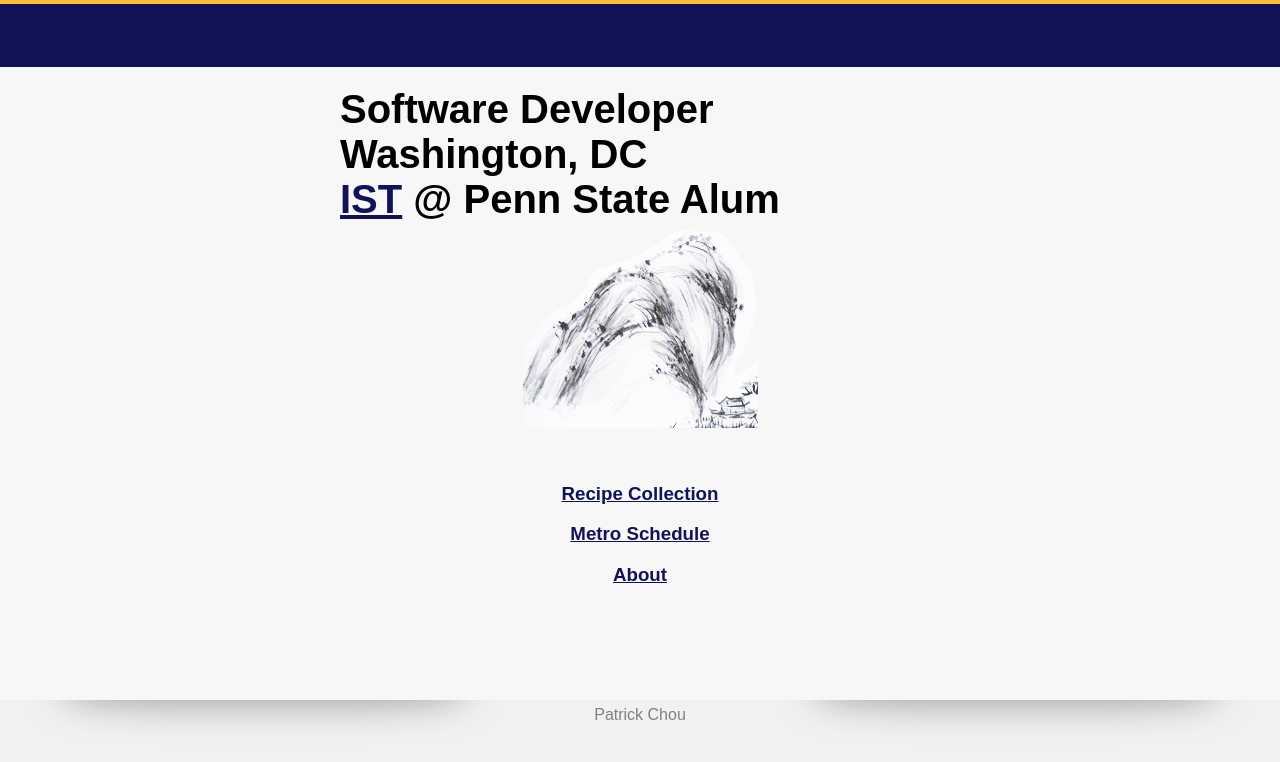
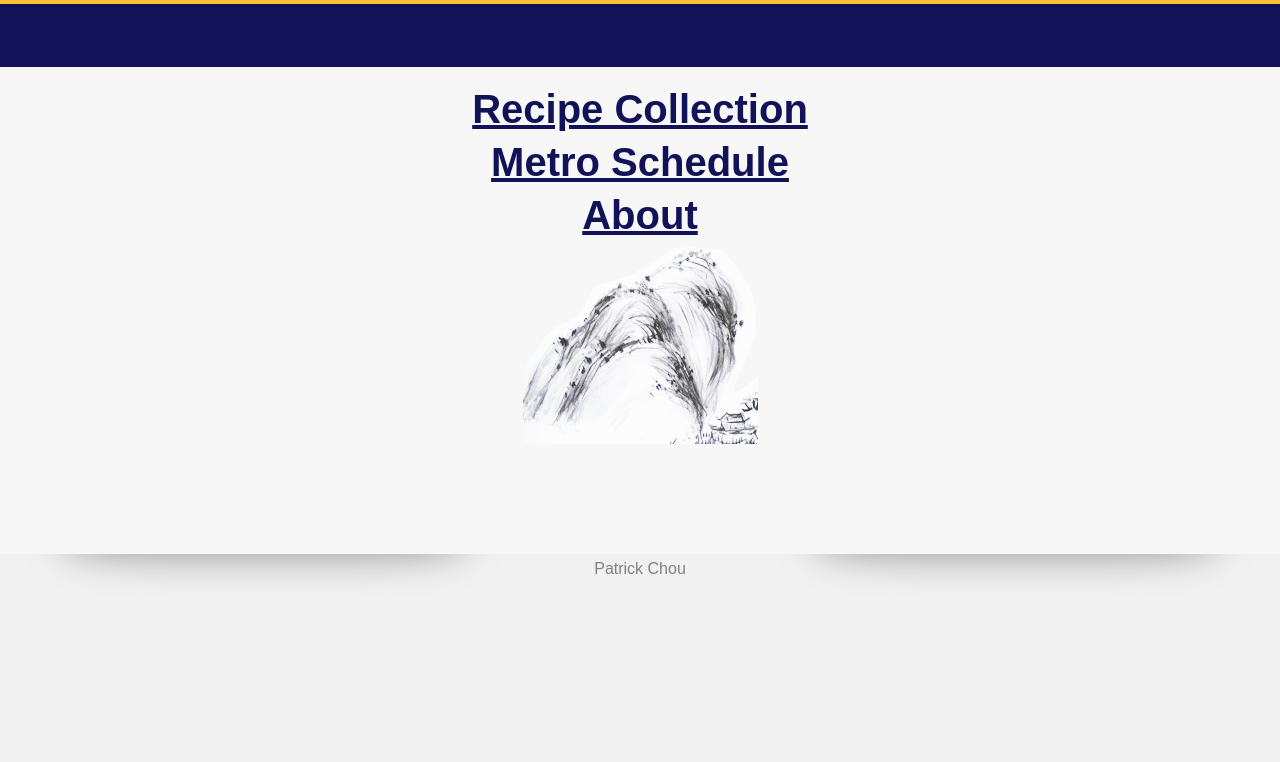
Before and after one commit to pChou19/pchou9, a Vue app: page / in a window 1280 px wide. Shown: the top 762 px of the page. Built offline with nearby package versions, Linux system fonts and the light colour scheme; a web font is replaced by a local one.

Commit message:
Update home and about page

```diff
--- a/src/components/About.vue
+++ b/src/components/About.vue
@@ -14,9 +14,7 @@ export default {
     <div class="main">
       <div class="home-content">
         <h2>About</h2>
-        <p>Patrick Chou is a graduate from Penn State University majoring in Information Sciences and Technology with a
-          minor in Engineering Entrepreneurship. He has worked as a Java DevOps engineer and as a solutions architect.
-          Patrick currently resides in Washington, DC.</p>
+        <p>Patrick Chou is a software developer in Washington, DC. He graduated from Penn State University majoring in  <a href="https://ist.psu.edu/" target="_blank" rel="noreferrer">Information Sciences and Technology</a> with a minor in Engineering Entrepreneurship. He has worked as a Java DevOps engineer and as a solutions architect.</p>
       </div>
     </div>
   </div>
--- a/src/components/Home.vue
+++ b/src/components/Home.vue
@@ -13,18 +13,13 @@ export default {
   <div style="overflow:auto">
     <div class="main">
       <div class="home-content">
-        <h2>Software Developer <br>
-          Washington, DC <br>
-          <a href="https://ist.psu.edu/" target="_blank" rel="noreferrer">IST</a> @ Penn State Alum
-        </h2>
+        <div style="text-align: center">
+          <h2><a href="/recipes">Recipe Collection</a></h2>
+          <h2><a href="/metro">Metro Schedule</a></h2>
+          <h2><a href="/about">About</a></h2>
+        </div>
         <img src="../assets/mountain.png" style="margin-left: auto; margin-right: auto; display: block;"
           alt="Painted mountain with small building">
-        <br><br>
-        <div style="text-align: center">
-          <h3><a href="/recipes">Recipe Collection</a></h3>
-          <h3><a href="/metro">Metro Schedule</a></h3>
-          <h3><a href="/about">About</a></h3>
-        </div>
       </div>
     </div>
   </div>
```
